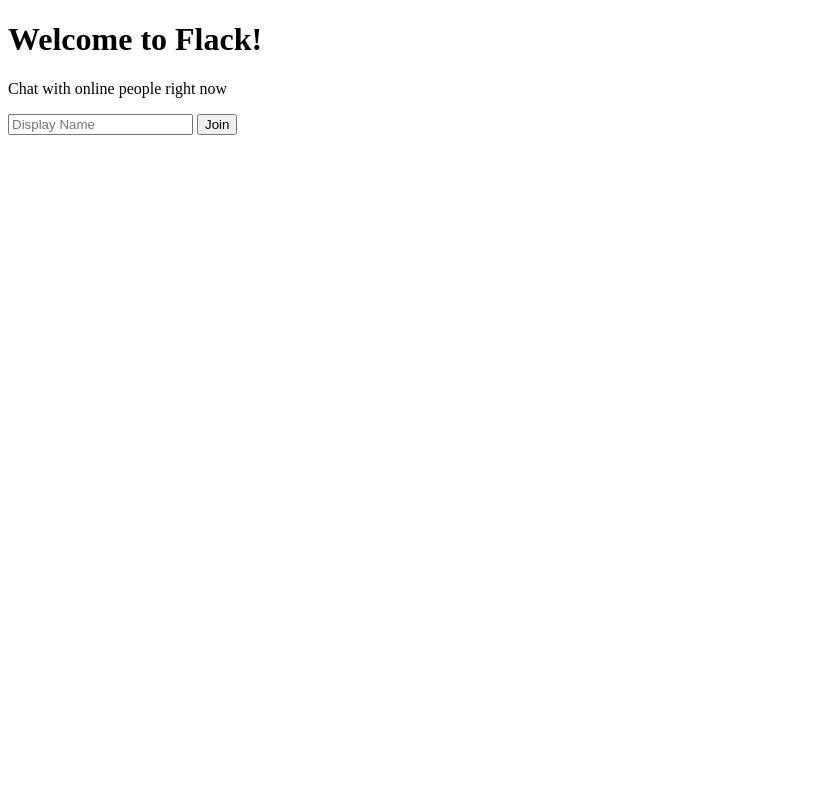
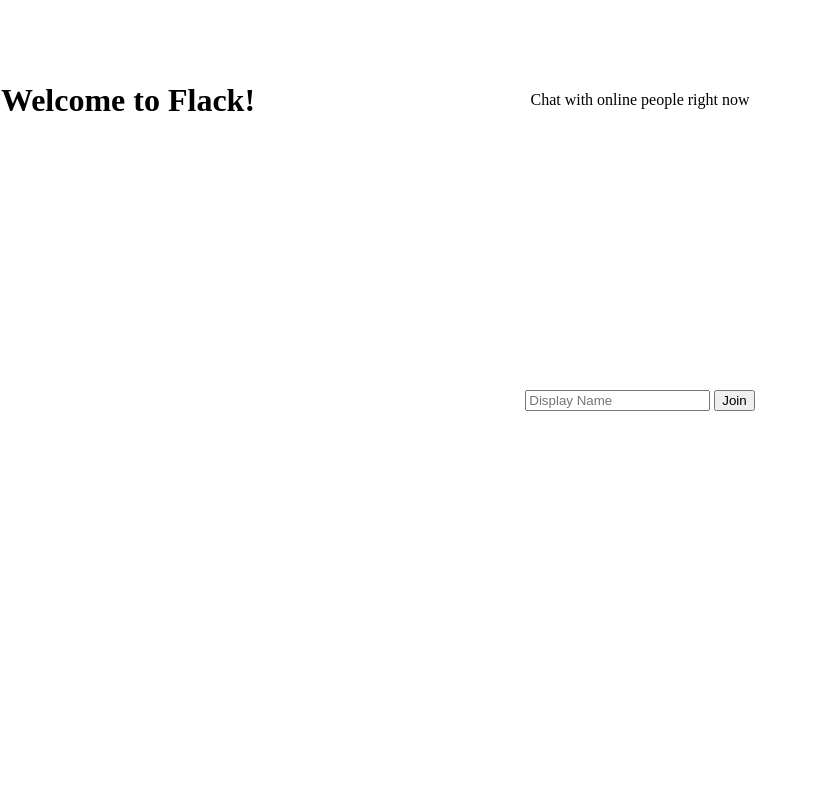
Before and after one commit to A-Fayez/flack, a Flask app: page / in a window 1280 px wide. Shown: the whole page, without its empty margins (0-817 px from the left). Run offline with Flask 2, Linux system fonts and the light colour scheme.

Commit message:
grid layout

```diff
--- a/application.py
+++ b/application.py
@@ -7,7 +7,6 @@ app = Flask(__name__)
 app.config["SECRET_KEY"] = os.getenv("SECRET_KEY")
 socketio = SocketIO(app)
 
-
 @app.route("/")
 def index():
     return render_template("display.html")
--- /dev/null
+++ b/static/css/style.css
@@ -0,0 +1,18 @@
+html, body {
+    height: 100vh;
+    width: 100vw;
+    margin: 0;
+}
+
+.container {
+    height: 100%;
+    width: 100%;
+    display: grid;
+    grid-template-columns: 20% auto 20%;
+    grid-template-rows: repeat(4, 1fr);
+    place-items: center;
+}
+
+.display {
+    grid-area: 2 / 2 / 4 / 3;
+}
--- a/templates/layout.html
+++ b/templates/layout.html
@@ -3,6 +3,7 @@
     <head>
         <title> {% block title %} {% endblock %} </title>
         <meta name="viewport" content="width=device-width, initial-scale=1.0">
+        <link rel="stylesheet" type="text/css" href=" {{ url_for('static', filename='css/style.css') }}" />
     </head>
     <body>
         <div class="container">
```
Also changed, not shown: templates/css/style.css (deleted).
